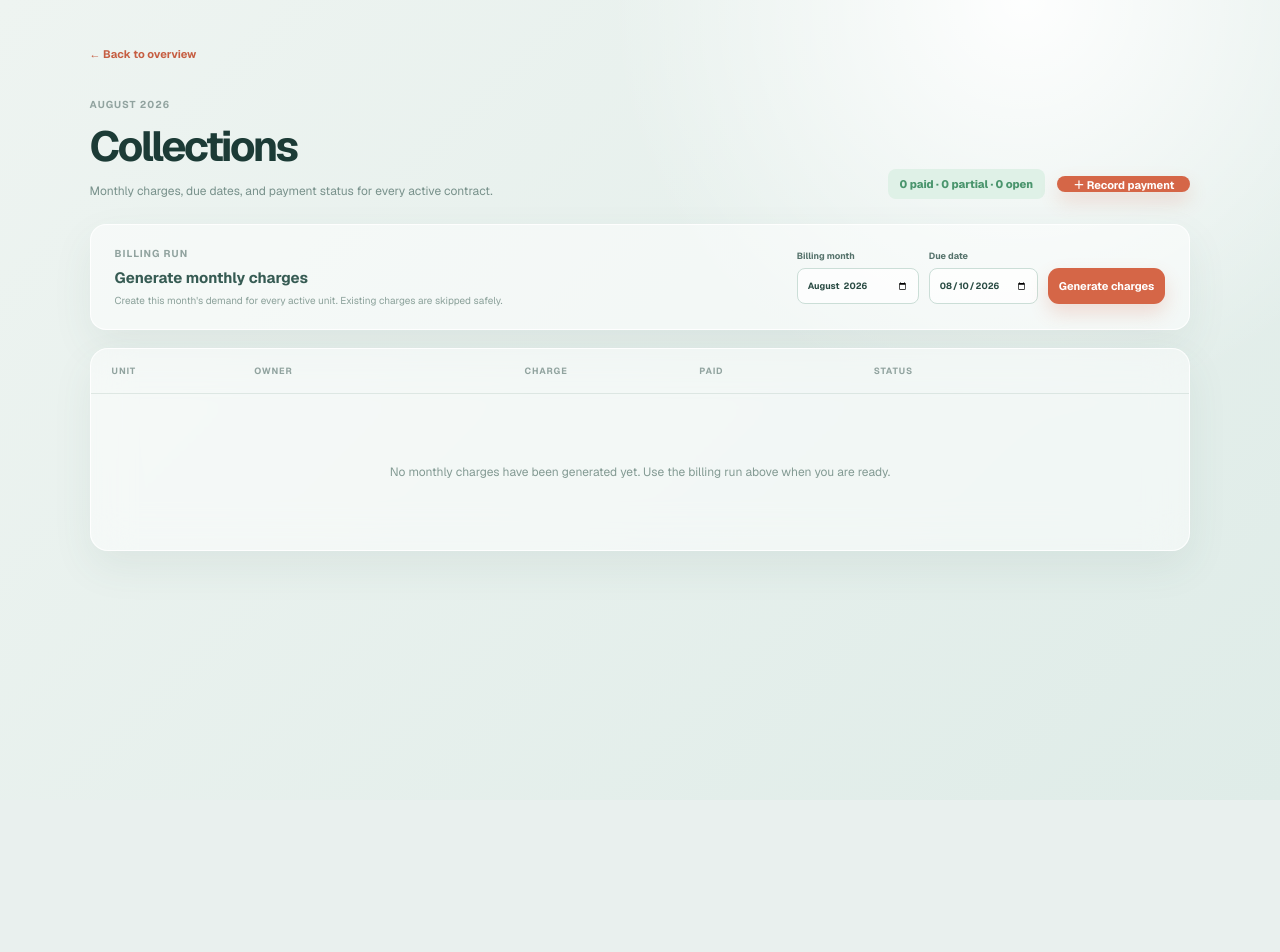
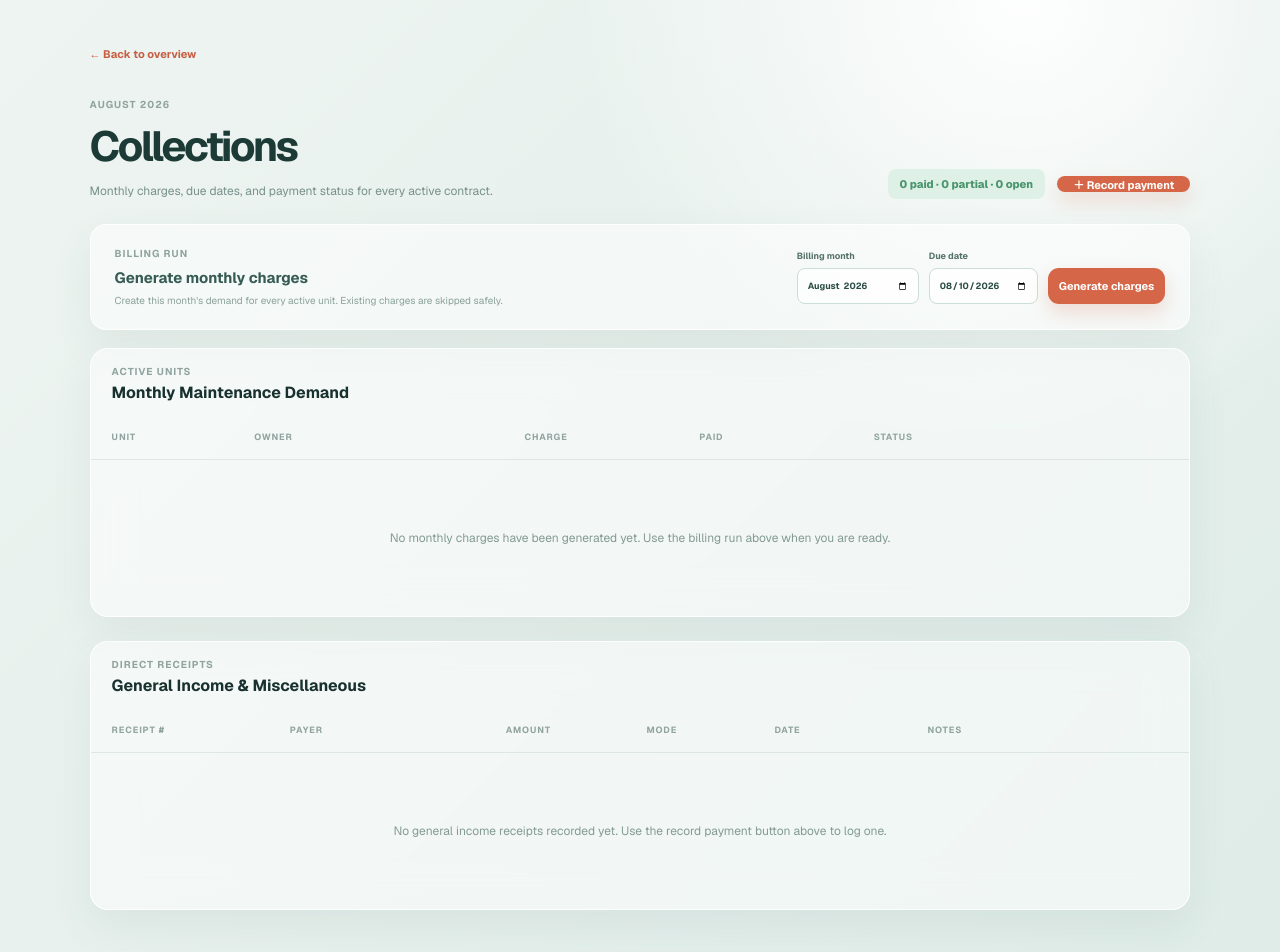
Before and after one commit to himadri-GH/drishti-abasan-finance, a Next.js app: page /collections in a window 1280 px wide. Before the commit the page ends 800 px from the top, so only its background shows below. Built offline with nearby package versions, Linux system fonts and the light colour scheme.

Commit message:
Add General Income table to Collections and enable route revalidation

```diff
--- a/src/app/api/payments/route.ts
+++ b/src/app/api/payments/route.ts
@@ -2,6 +2,7 @@ import { asc, desc, eq } from "drizzle-orm";
 import { NextResponse } from "next/server";
 import { db } from "@/db";
 import { monthlyCharges, ownershipContracts, paymentAllocations, paymentLedger, societies, treasurySnapshots } from "@/db/schema";
+import { revalidatePath } from "next/cache";
 
 export async function POST(request: Request) {
   if (!db) return NextResponse.json({ error: "Database is not configured." }, { status: 503 });
@@ -61,5 +62,9 @@ export async function POST(request: Request) {
     if (error instanceof Error && error.message === "contract_missing") return NextResponse.json({ error: "That unit contract was not found." }, { status: 400 });
     return NextResponse.json({ error: "Could not save this payment." }, { status: 500 });
   }
+  // Force Next.js & Vercel to refresh page data immediately
+  revalidatePath("/collections");
+  revalidatePath("/");
+  revalidatePath("/ledger");
   return NextResponse.json({ receiptNo }, { status: 201 });
 }
--- a/src/app/collections/page.tsx
+++ b/src/app/collections/page.tsx
@@ -5,6 +5,10 @@ import { ChargeGenerator } from "../charge-generator";
 import { getChargeManagement } from "@/db/management";
 import { ChargeManager } from "../charge-manager";
 import { PaymentForm } from "../payment-form";
+import { db } from "@/db";
+import { paymentLedger } from "@/db/schema";
+import { desc, isNull, or, eq } from "drizzle-orm";
+import { VoidButton } from "../void-button";
 
 export const dynamic = "force-dynamic";
 
@@ -12,6 +16,23 @@ export default async function CollectionsPage() {
   const charges = await getCollectionDirectory("2026-08");
   const managedCharges = await getChargeManagement();
   const paymentOptions = await getPaymentOptions();
+
+  // Query all general income payments (where contractId is null or empty)
+  const generalReceipts = db
+    ? await db
+        .select({
+          id: paymentLedger.id,
+          receiptNo: paymentLedger.receiptNo,
+          payerName: paymentLedger.payerName,
+          amountReceived: paymentLedger.amountReceived,
+          paymentMode: paymentLedger.paymentMode,
+          paymentDate: paymentLedger.paymentDate,
+          notes: paymentLedger.notes,
+        })
+        .from(paymentLedger)
+        .where(or(isNull(paymentLedger.contractId), eq(paymentLedger.contractId, "")))
+        .orderBy(desc(paymentLedger.paymentDate))
+    : [];
 
   const openCharges = charges.filter((charge) => !charge.isPaid && charge.amountPaid === 0).length;
   const partialCharges = charges.filter((charge) => !charge.isPaid && charge.amountPaid > 0).length;
@@ -31,7 +52,6 @@ export default async function CollectionsPage() {
           </p>
         </div>
 
-        {/* Grouped badge and payment button side-by-side */}
         <div style={{ display: "flex", alignItems: "center", gap: "12px" }}>
           <span className={styles.successBadge}>
             {charges.filter((charge) => charge.isPaid).length} paid · {partialCharges} partial · {openCharges} open
@@ -51,7 +71,13 @@ export default async function CollectionsPage() {
         <ChargeGenerator />
       </section>
 
+      {/* Table 1: Monthly Rental / Unit Maintenance */}
       <section className={styles.tablePanel}>
+        <div style={{ padding: "16px 21px 0" }}>
+          <p className={styles.eyebrow} style={{ margin: 0 }}>Active Units</p>
+          <h3 style={{ margin: "4px 0 12px", fontSize: "16px" }}>Monthly Maintenance Demand</h3>
+        </div>
+
         <div className={styles.collectionTableHeader}>
           <strong>Unit</strong>
           <strong>Owner</strong>
@@ -98,6 +124,50 @@ export default async function CollectionsPage() {
           </div>
         )}
       </section>
+
+      {/* Table 2: General Income & Miscellaneous Receipts */}
+      <section className={styles.tablePanel} style={{ marginTop: "24px" }}>
+        <div style={{ padding: "16px 21px 0" }}>
+          <p className={styles.eyebrow} style={{ margin: 0 }}>Direct Receipts</p>
+          <h3 style={{ margin: "4px 0 12px", fontSize: "16px" }}>General Income & Miscellaneous</h3>
+        </div>
+
+        <div className={styles.generalTableHeader}>
+          <strong>Receipt #</strong>
+          <strong>Payer</strong>
+          <strong>Amount</strong>
+          <strong>Mode</strong>
+          <strong>Date</strong>
+          <strong>Notes</strong>
+          <strong />
+        </div>
+
+        {generalReceipts.length ? (
+          generalReceipts.map((receipt) => (
+            <div className={styles.generalTableRow} key={receipt.id}>
+              <strong>{receipt.receiptNo}</strong>
+              <span>{receipt.payerName}</span>
+              <span>₹{Number(receipt.amountReceived).toLocaleString("en-IN")}</span>
+              <span>{receipt.paymentMode}</span>
+              <span>
+                {receipt.paymentDate
+                  ? new Date(receipt.paymentDate).toLocaleDateString("en-IN", {
+                      day: "2-digit",
+                      month: "short",
+                      year: "numeric",
+                    })
+                  : "—"}
+              </span>
+              <span>{receipt.notes || "General Income"}</span>
+              <VoidButton kind="payment" id={receipt.id} />
+            </div>
+          ))
+        ) : (
+          <div className={styles.emptyPage}>
+            No general income receipts recorded yet. Use the record payment button above to log one.
+          </div>
+        )}
+      </section>
     </main>
   );
 }
--- a/src/app/page.module.css
+++ b/src/app/page.module.css
@@ -327,3 +327,30 @@ a.secondary {
 .collectionTableRow:last-child {
   border-bottom: 0;
 }
+/* General Income Table Layout */
+.generalTableHeader,
+.generalTableRow {
+  display: grid;
+  grid-template-columns: 1.3fr 1.6fr 1fr 0.9fr 1.1fr 1.4fr 50px;
+  gap: 15px;
+  align-items: center;
+  padding: 16px 21px;
+}
+
+.generalTableHeader {
+  color: #91a39f;
+  border-bottom: 1px solid rgba(160, 187, 177, 0.28);
+  font-size: 9px;
+  text-transform: uppercase;
+  letter-spacing: 0.1em;
+}
+
+.generalTableRow {
+  color: #45675e;
+  border-bottom: 1px solid rgba(160, 187, 177, 0.18);
+  font-size: 11px;
+}
+
+.generalTableRow:last-child {
+  border-bottom: 0;
+}
```
